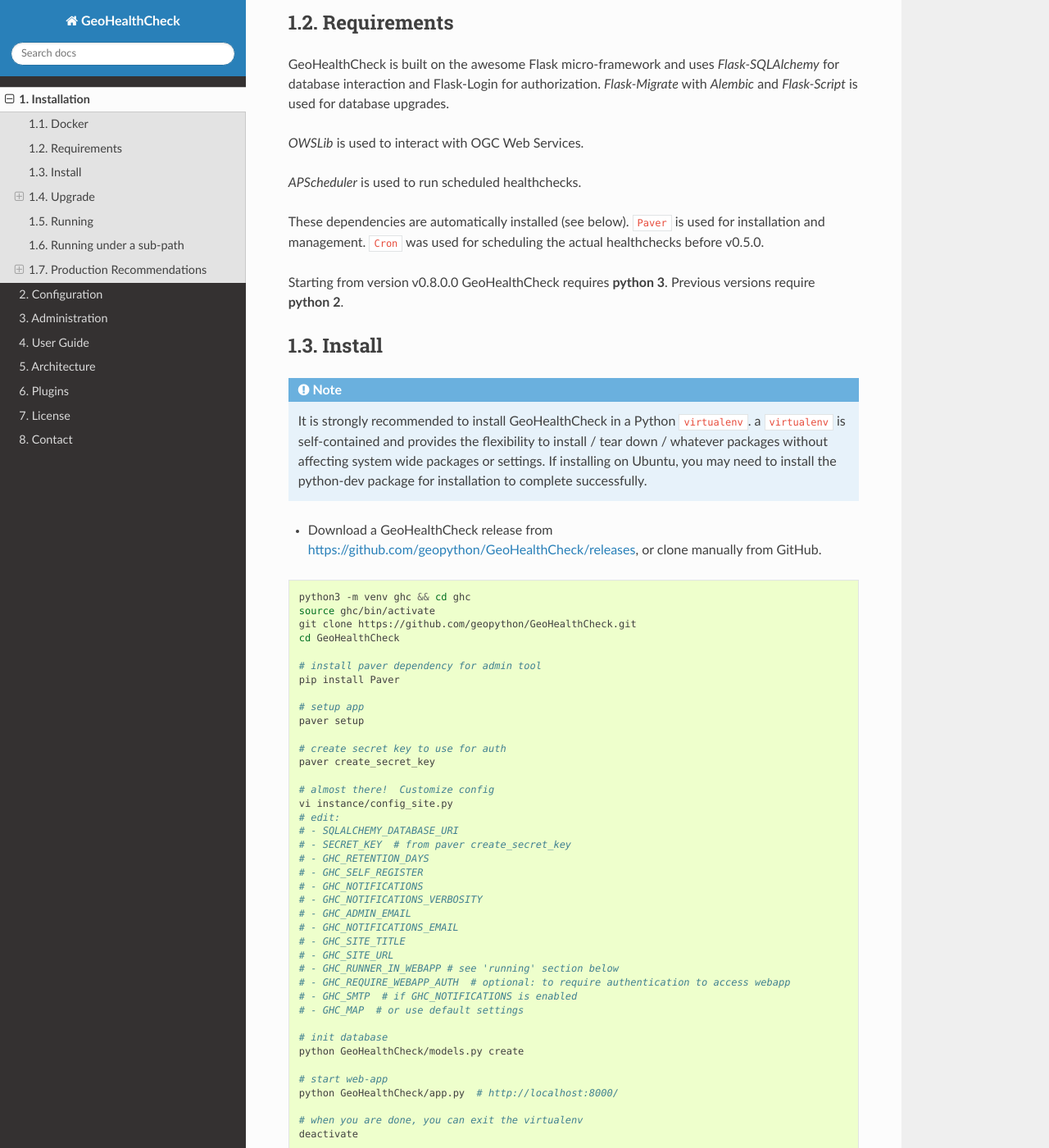
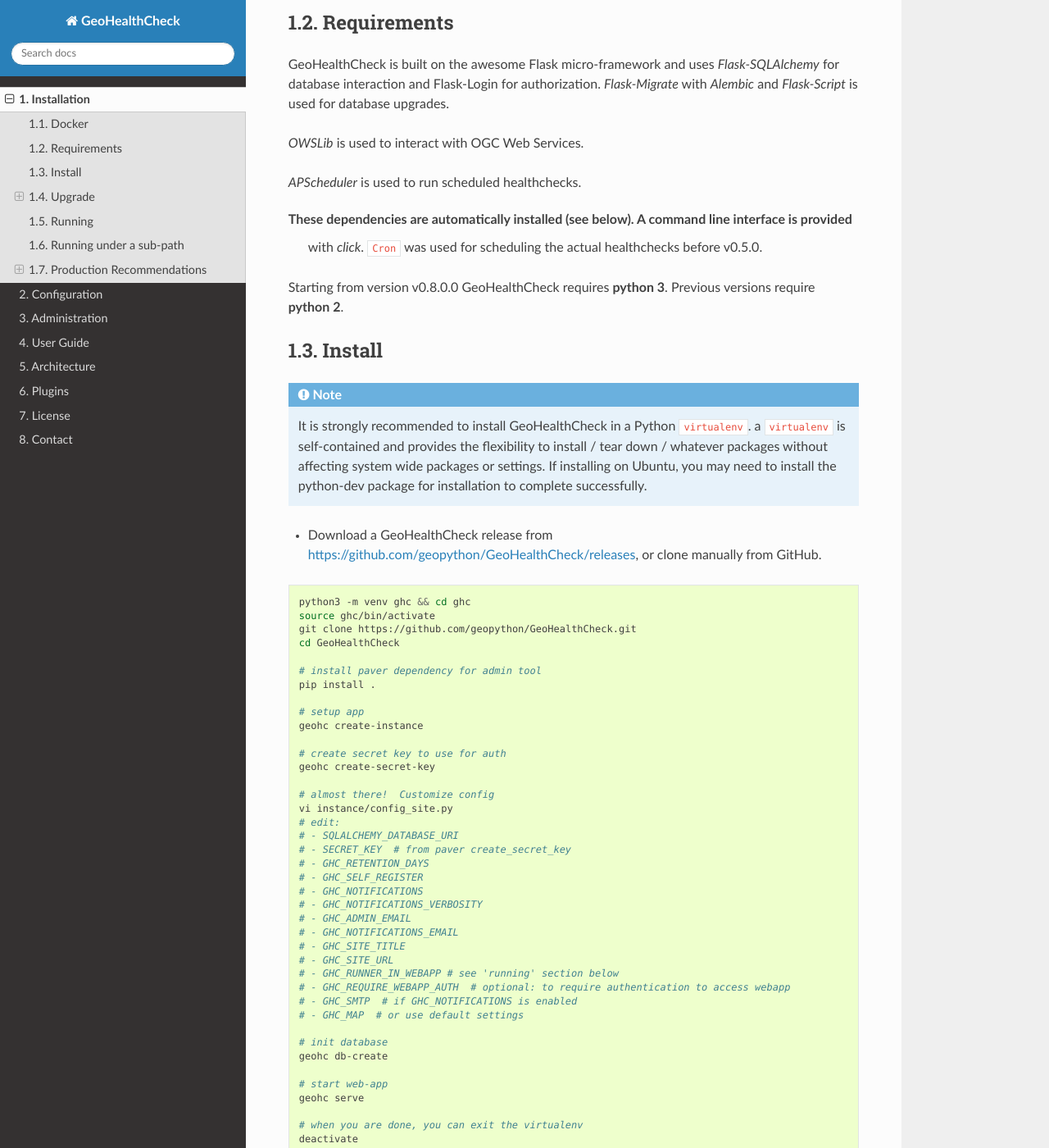
Before and after one commit to geopython/GeoHealthCheck, a Sphinx documentation site: the page built from docs/install.rst, in a window 1280 px wide and 1400 px high, scrolled down 373 px. Shown: the whole window at 82% size. Built offline with Sphinx 7.4.7 and the Read the Docs theme 2.0.0, drawn with Linux system fonts in a browser that asks for light colours; some of the changed text lies outside the part shown.

```diff
--- a/docs/config.rst
+++ b/docs/config.rst
@@ -46,7 +46,7 @@ The configuration options are:
 Example on overriding the configuration with an environment variable: ::
 
     export GHC_SETTINGS=/tmp/my_GHC_settings.py
-    paver run_tests
+    geohc run-tests
 
 As an example: the `my_GHC_settings.py` file can contain a single line to define a test database: ::
 
@@ -148,7 +148,7 @@ Compiling Language Files
 ........................
 
 At runtime compiled versions, `*.mo` files, of the language-files are used.
-Easiest to compile is via: `paver compile_translations` in the project root dir.
+Easiest to compile is via: `geohc compile-translations` in the project root dir.
 This basically calls ``pybabel compile` with the proper options.
 Now you can e.g. test your new translations by starting GHC.
 
@@ -170,7 +170,7 @@ Missing translations will have `msgstr ""` like in this excerpt: ::
 
 Next all empty `msgstr`s can be filled.
 
-Updating is easiest using the command `paver update_translations` within the root dir of the project.
+Updating is easiest using the command `geohc update-translations` within the root dir of the project.
 This will basically call `pybabel extract` followed by `pybabel update` with the proper parameters.
 
 Customizing the Score Matrix
--- a/docs/install.rst
+++ b/docs/install.rst
@@ -27,9 +27,8 @@ GeoHealthCheck is built on the awesome Flask micro-framework and uses
 
 `APScheduler` is used to run scheduled healthchecks.
 
-These dependencies are automatically installed (see below). ``Paver`` is used
-for installation and management. ``Cron`` was used for scheduling the actual
-healthchecks before v0.5.0.
+These dependencies are automatically installed (see below). A command line interface is provided
+ with `click`. ``Cron`` was used for scheduling the actual healthchecks before v0.5.0.
 
 Starting from version v0.8.0.0 GeoHealthCheck requires **python 3**. Previous
 versions require **python 2**.
@@ -56,13 +55,13 @@ Install
   cd GeoHealthCheck
 
   # install paver dependency for admin tool
-  pip install Paver
+  pip install .
 
   # setup app
-  paver setup
+  geohc create-instance
 
   # create secret key to use for auth
-  paver create_secret_key
+  geohc create-secret-key
 
   # almost there!  Customize config
   vi instance/config_site.py
@@ -83,10 +82,10 @@ Install
   # - GHC_MAP  # or use default settings
 
   # init database
-  python GeoHealthCheck/models.py create
+  geohc db-create
 
   # start web-app
-  python GeoHealthCheck/app.py  # http://localhost:8000/
+  geohc serve
 
   # when you are done, you can exit the virtualenv
   deactivate
@@ -103,7 +102,7 @@ An existing GHC database installation can be upgraded with:
 .. code-block:: bash
 
   # In the top directory (e.g. the topdir cloned from github)
-  paver upgrade
+  geohc db-upgrade
 
   # Notice any output, in particular errors
 
@@ -119,7 +118,7 @@ Notes:
 
 When running with Docker see the
 `Docker Readme <https://github.com/geopython/GeoHealthCheck/blob/master/docker/README.md>`_
-how to run `paver upgrade` within your Docker Container.
+how to run `geohc upgrade` within your Docker Container.
 
 Upgrade notes v0.5.0
 ....................
@@ -144,9 +143,9 @@ Start using Flask's built-in WSGI server:
 
 .. code-block:: bash
 
-  python GeoHealthCheck/app.py  # http://localhost:8000
-  python GeoHealthCheck/app.py 0.0.0.0:8881  # http://localhost:8881
-  python GeoHealthCheck/app.py 192.168.0.105:8957  # http://192.168.0.105:8957
+  geohc serve  # http://localhost:8000
+  geohc serve --port 8881  # http://localhost:8881
+  geohc serve --host 192.168.0.105 --port 8957  # http://192.168.0.105:8957
 
 
 This runs the (Flask) **GHC Webapp**, by default with the **GHC Runner** (scheduled healthchecker) internally.
@@ -157,10 +156,10 @@ From the command-line run both processes, e.g. in background or different termin
 .. code-block:: bash
 
   # run GHC Runner, here in background
-  python GeoHealthCheck/scheduler.py &
+  geohc runner-daemon &
 
   # run GHC Webapp for http://localhost:8000
-  python GeoHealthCheck/app.py
+  geohc serve
 
 
 To enable in Apache, use ``GeoHealthCheck.wsgi`` and configure in Apache
--- a/pavement.py
+++ b/pavement.py
@@ -347,4 +347,6 @@ def sphinx_make():
 @task
 def run_tests():
     """Run all tests"""
+    info('Warning!: run_tests is deprecated since 0.8.0. Please use cli: '
+         '`geohc run-tests`')
     sh('python %s' % path('tests/run_tests.py'))
```
Also changed, not shown: docs/admin.rst (+19 -8 lines), ghc_cli.py (+8 -1 lines).
